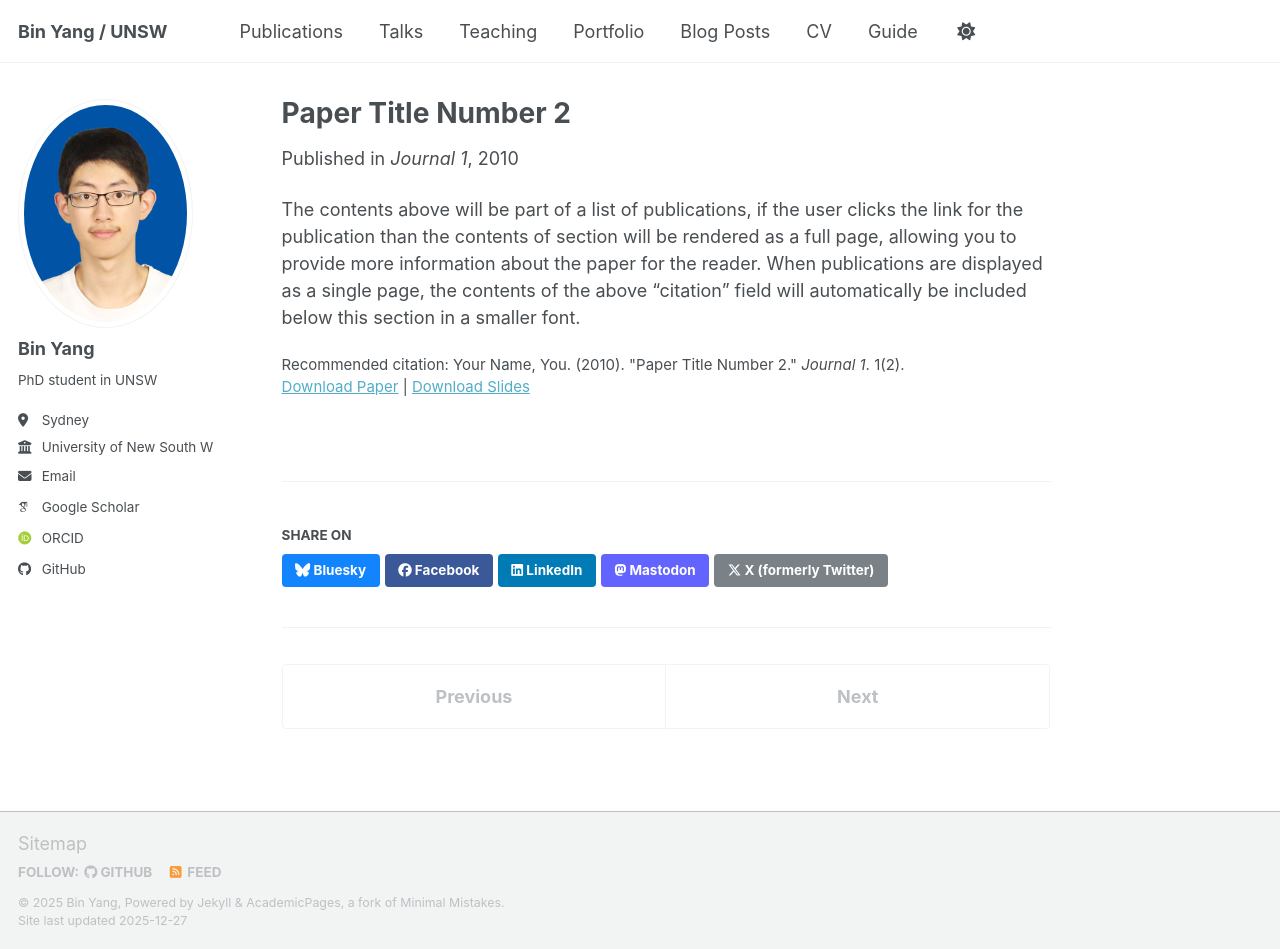
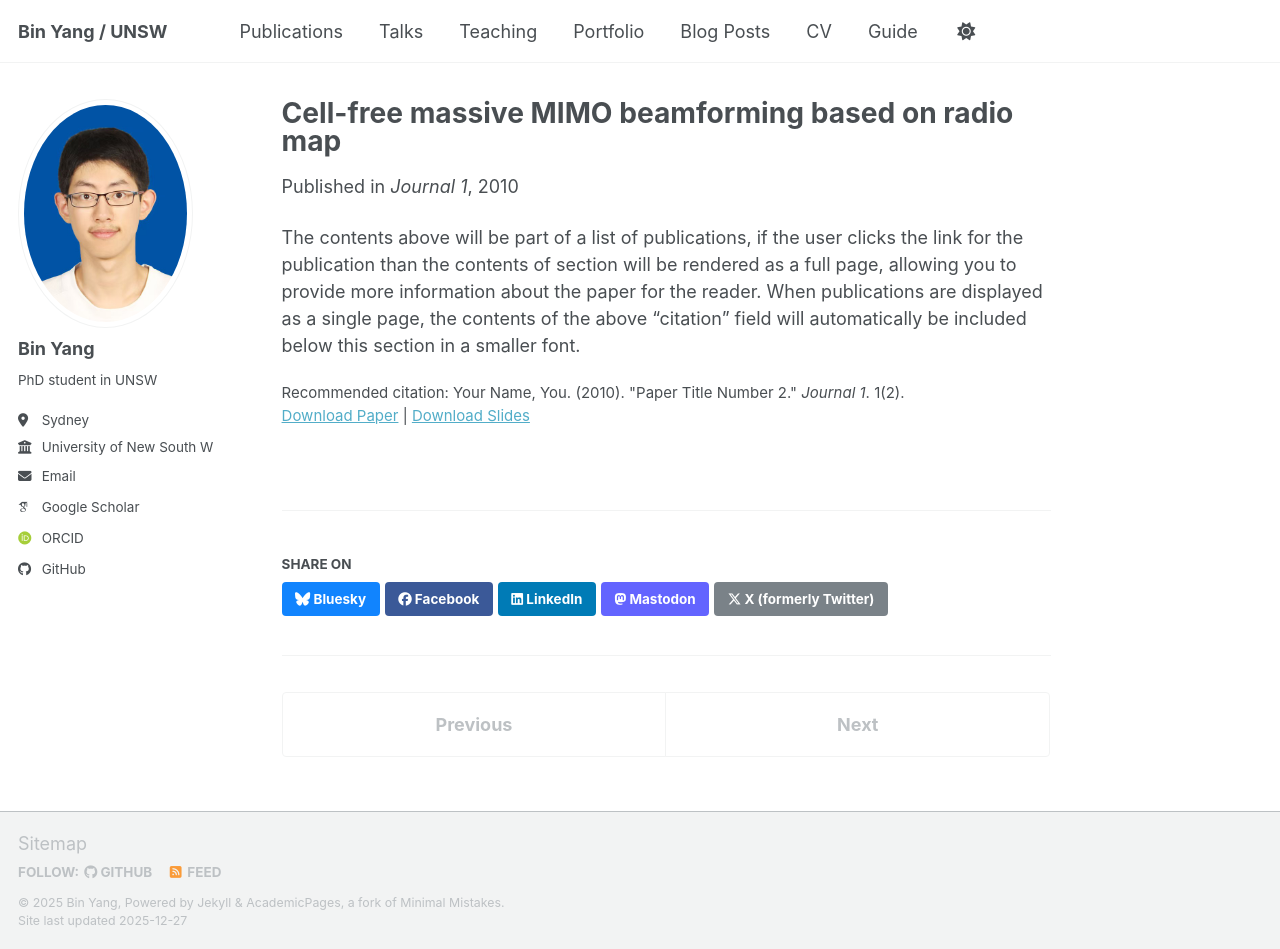
Before and after one commit to yangbin-xd/yangbin-xd.github.io, a Jekyll site: the page built from _publications/2010-10-01-paper-title-number-2.md, in a window 1280 px wide and 949 px high. Built offline with Jekyll 4.4.1, drawn with Linux system fonts in a browser that asks for light colours; some web fonts are replaced; a script bundle is joined from its source files by our own code; library files that are not in the unit come from our copies.

Commit message:
Update 2010-10-01-paper-title-number-2.md

```diff
--- a/_publications/2010-10-01-paper-title-number-2.md
+++ b/_publications/2010-10-01-paper-title-number-2.md
@@ -1,5 +1,5 @@
 ---
-title: "Paper Title Number 2"
+title: "Cell-free massive MIMO beamforming based on radio map"
 collection: publications
 category: manuscripts
 permalink: /publication/2010-10-01-paper-title-number-2
```
